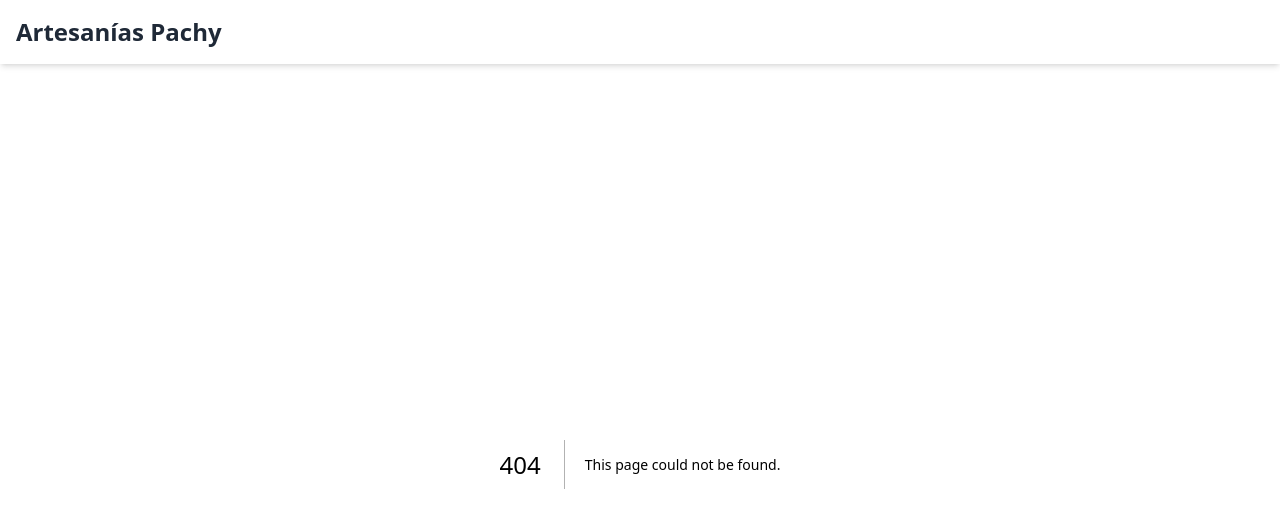
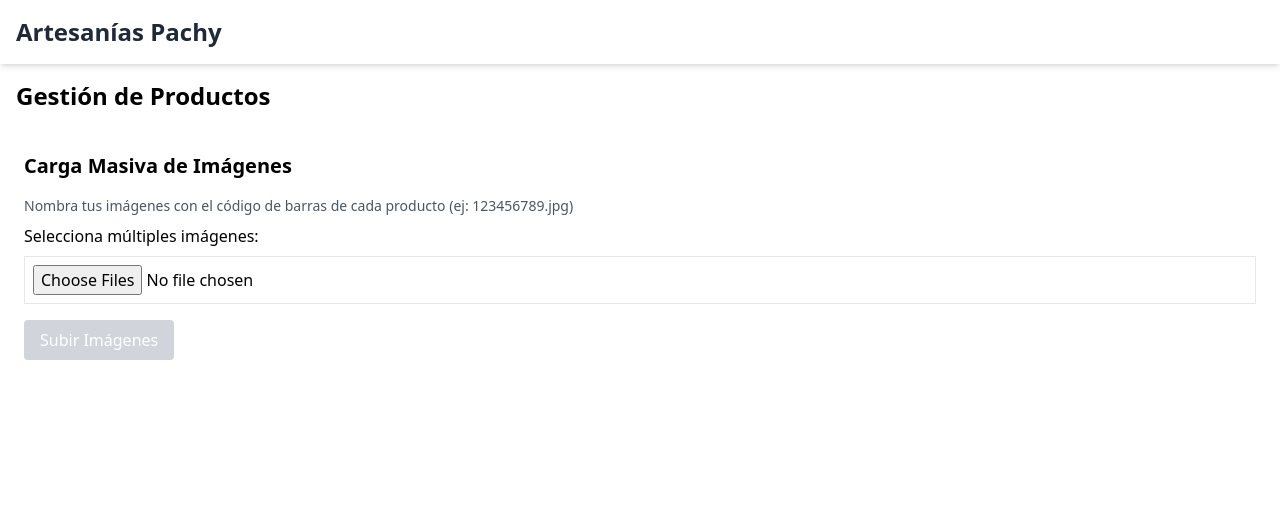
Before and after one commit to usuarioo1/puntoDeVenta, a Next.js app: page /cargaimagenes in a window 1280 px wide. Before the commit this address had no page. Shown: the top 528 px of the page. Built offline with nearby package versions, Linux system fonts and the light colour scheme.

Commit message:
ipload images

```diff
--- /dev/null
+++ b/src/app/cargaimagenes/page.jsx
@@ -0,0 +1,12 @@
+'use client';
+import CargaMasivaImagenes from "@/components/CargaMasivaImagenes";
+
+
+export default function CargaMasivaImagenesPage() {
+    return (
+      <div>
+        <h1 className="text-2xl font-bold p-4">Gestión de Productos</h1>
+        <CargaMasivaImagenes />
+      </div>
+    );
+  }
--- /dev/null
+++ b/src/components/CargaMasivaImagenes.jsx
@@ -0,0 +1,104 @@
+// components/CargaMasivaImagenes.jsx
+import { useState } from 'react';
+import axios from 'axios';
+
+const CargaMasivaImagenes = () => {
+  const [files, setFiles] = useState([]);
+  const [uploading, setUploading] = useState(false);
+  const [results, setResults] = useState([]);
+
+  const handleFileChange = (e) => {
+    setFiles(Array.from(e.target.files));
+  };
+
+  const handleUpload = async () => {
+    if (!files.length) return;
+
+    setUploading(true);
+    const formData = new FormData();
+
+    files.forEach(file => {
+      formData.append('images', file);
+    });
+
+    try {
+      // Ajusta la URL a tu API
+      const response = await axios.post('http://localhost:4000/productosPuntoDeVenta/cargaMasiva/imagenes', formData, {
+        headers: {
+          'Content-Type': 'multipart/form-data'
+        }
+      });
+
+      setResults(response.data.results);
+    } catch (error) {
+      console.error('Error al cargar imágenes:', error);
+      setResults([{
+        filename: 'Error general',
+        success: false,
+        error: error.message || 'Error en la solicitud'
+      }]);
+    } finally {
+      setUploading(false);
+    }
+  };
+
+  return (
+    <div className="p-6">
+      <h1 className="text-xl font-bold mb-4">Carga Masiva de Imágenes</h1>
+
+      <div className="mb-4">
+        <p className="text-sm text-gray-600 mb-2">
+          Nombra tus imágenes con el código de barras de cada producto (ej: 123456789.jpg)
+        </p>
+        <label className="block mb-2">
+          Selecciona múltiples imágenes:
+        </label>
+        <input
+          type="file"
+          multiple
+          accept="image/*"
+          onChange={handleFileChange}
+          className="border p-2 w-full"
+        />
+      </div>
+
+      <button
+        onClick={handleUpload}
+        disabled={!files.length || uploading}
+        className="bg-blue-500 text-white px-4 py-2 rounded disabled:bg-gray-300"
+      >
+        {uploading ? 'Subiendo...' : 'Subir Imágenes'}
+      </button>
+
+      {files.length > 0 && (
+        <div className="mt-4">
+          <p>Archivos seleccionados: {files.length}</p>
+        </div>
+      )}
+
+      {results.length > 0 && (
+        <div className="mt-6">
+          <h2 className="text-lg font-semibold">Resultados:</h2>
+          <div className="mt-2 border rounded p-4">
+            <div className="grid grid-cols-1 gap-2">
+              {results.map((result, index) => (
+                <div key={index} className={`p-2 border rounded ${result.success ? 'bg-green-50' : 'bg-red-50'}`}>
+                  <p className={`font-medium ${result.success ? 'text-green-600' : 'text-red-600'}`}>
+                    {result.filename}
+                  </p>
+                  {result.success ? (
+                    <p className="text-sm">Asociada a: {result.productName}</p>
+                  ) : (
+                    <p className="text-sm text-red-500">{result.error}</p>
+                  )}
+                </div>
+              ))}
+            </div>
+          </div>
+        </div>
+      )}
+    </div>
+  );
+};
+
+export default CargaMasivaImagenes;
```
